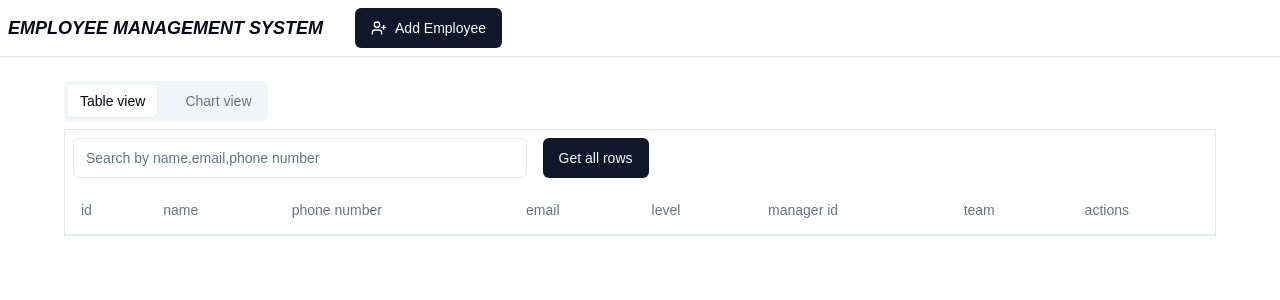
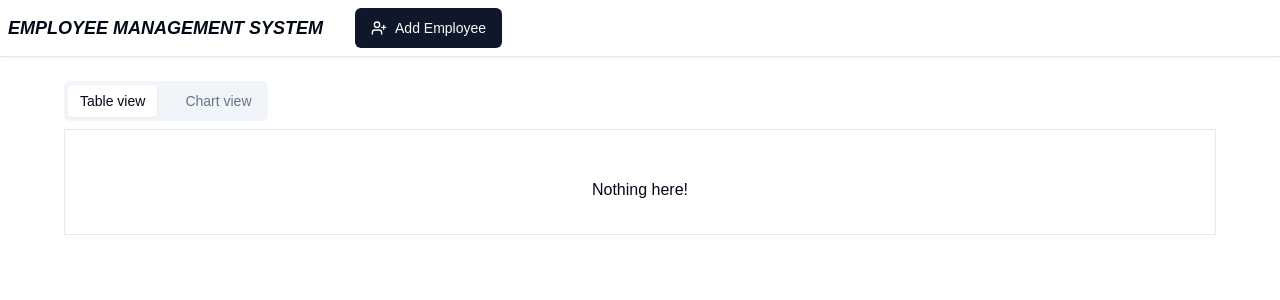
Before and after one commit to pavanKumarKR2000/commutatus-task, a Next.js app: page / in a window 1280 px wide. Shown: the top 300 px of the page. Built offline with nearby package versions, Linux system fonts and the light colour scheme; a web font is replaced by a local one.

Commit message:
sixth commit

```diff
--- a/src/components/EmployeeTree.tsx
+++ b/src/components/EmployeeTree.tsx
@@ -106,7 +106,11 @@ const EmployeeTree = () => {
 
   return (
     <div className="max-w-full">
-      {docArray.map(({ node, depth }) => (
+      {employees.length === 0 && (
+        <p className="text-center py-8">Nothing here!</p>
+      )}
+      {employees.length > 0 &&
+        docArray.map(({ node, depth }) => (
           <>
             {node.level === levels.L3 && (
               <div className="flex h-[100px] p-[10px]" key={node.id}>
@@ -117,7 +121,9 @@ const EmployeeTree = () => {
               </div>
             )}
             <div className="flex h-[100px] p-[10px]" key={node.id + 1}>
-            <RepeatBlock times={node.level === levels.L3 ? depth + 1 : depth} />
+              <RepeatBlock
+                times={node.level === levels.L3 ? depth + 1 : depth}
+              />
               <div className="flex items-center w-[1000px] p-[20px] rounded-md shadow-md bg-blue-100">
                 <ThumbnailWithLetter letter={node.name[0]} />
                 <div className="p-[20px]">{node.name}</div>
--- a/src/components/EmployeesTable.tsx
+++ b/src/components/EmployeesTable.tsx
@@ -70,6 +70,7 @@ const EmployeesTable = () => {
   return (
     <div className="w-full border border-slate-200">
       <div className="p-2">
+        {employees.length > 0 && (
           <form className="flex items-center gap-4" onSubmit={handleSearch}>
             <Input
               type="search"
@@ -82,7 +83,12 @@ const EmployeesTable = () => {
               Get all rows
             </Button>
           </form>
+        )}
       </div>
+      {employees.length === 0 && (
+        <p className="text-center py-8">Nothing here!</p>
+      )}
+      {employees.length > 0 && (
         <Table>
           <TableHeader>
             <TableRow>
@@ -101,10 +107,7 @@ const EmployeesTable = () => {
               (searchInput.trim().length > 0 &&
                 employees.filter((emp) => {
                   let searchStr = `${emp.name} ${emp.email} ${emp.phoneNumber}`;
-                if (searchStr.includes(searchInput)) {
-                  return true;
-                }
-                return false;
+                  return searchStr.includes(searchInput);
                 })) ||
               employees
             ).map((employee) => (
@@ -162,6 +165,7 @@ const EmployeesTable = () => {
             ))}
           </TableBody>
         </Table>
+      )}
     </div>
   );
 };
```
Lines whose indentation alone changed are shown as unchanged.
